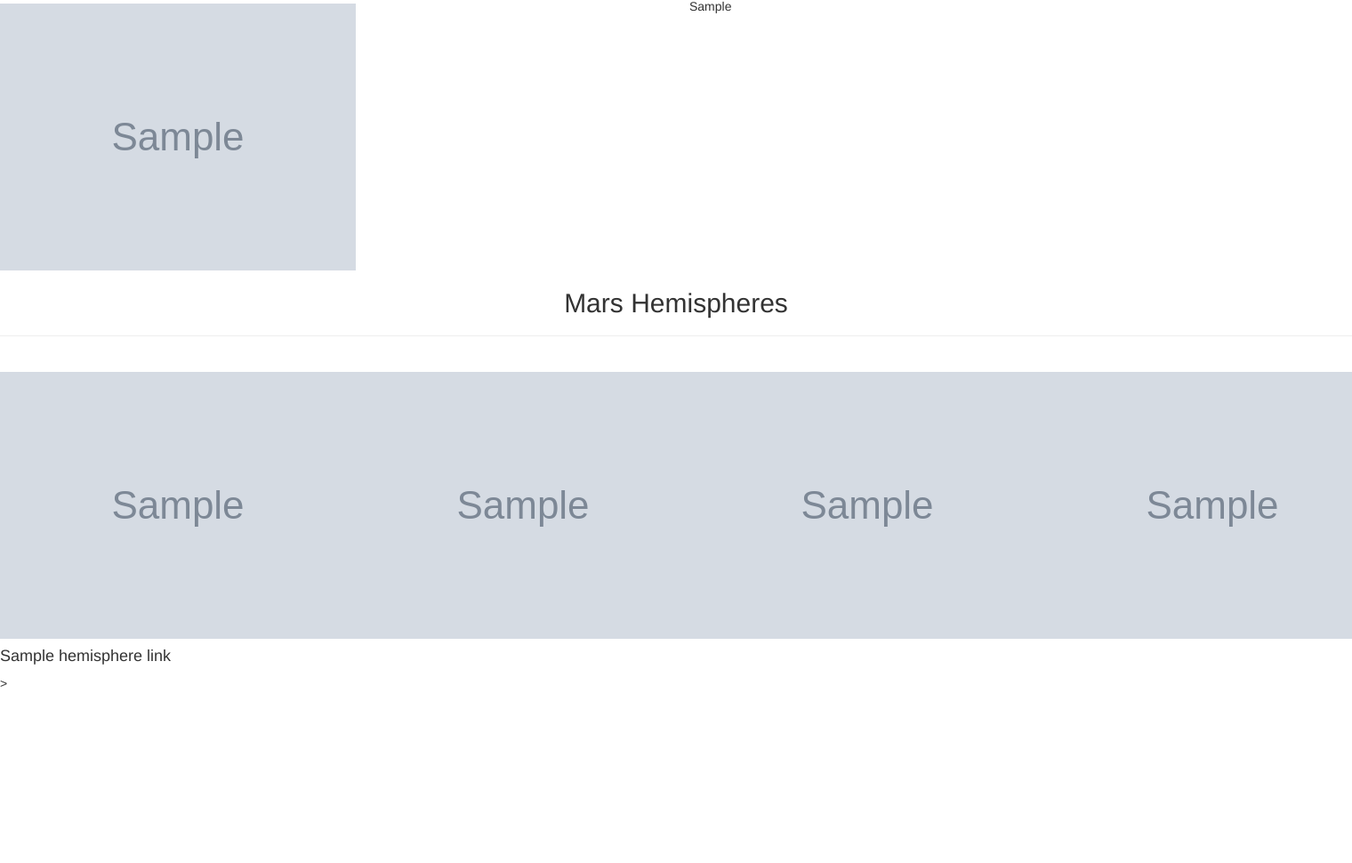
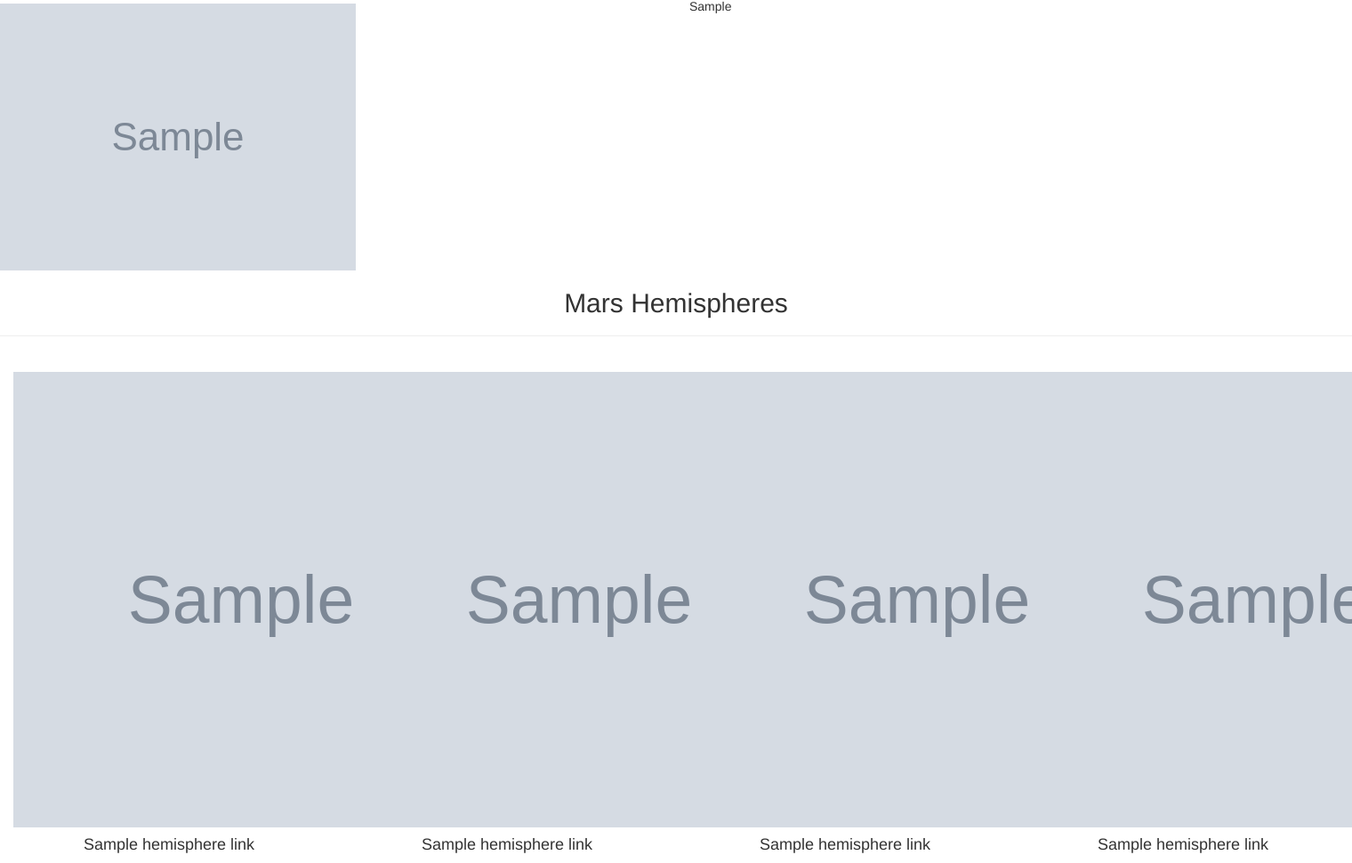
Before and after one commit to cieranmorris/Mission-to-Mars-Web-Scraping, a Flask app: page / in a window 1520 px wide; the page is wider, and only the part inside the window is pictured. Shown: the part 468-1438 px from the top of that part at 89% size. Before the commit the page ends 1240 px from the top of that part, so only its background shows below. Run offline with Flask 2, Linux system fonts and the light colour scheme; grey boxes marked "Sample" are stand-in pictures; a database or web service that is not in the repository returns one stand-in record (values such as "Sample title"); some libraries are stand-ins or nearby versions.

Commit message:
fixed width settings of images and titles

```diff
--- a/templates/index.html
+++ b/templates/index.html
@@ -46,7 +46,7 @@
 
         <!-- Mars Hemispheres Section -->
         <div class = "row">
-            <div class = "col-md-12 text-center">
+            <div class = "col-md-12 col-lg-12 mt-5 text-center">
                 <h2>Mars Hemispheres</h4>
                 <hr>
                 <br>
@@ -54,22 +54,25 @@
         </div>
 
 
-        <div class = "row">
-            <div class = "col-md-3">
-                <img class = "img-fluid" src = "{{mars.hemisphere_links[0].img_url}}" alt = "Hemisphere 1">
-                <h4>{{mars.hemisphere_links[0].title}}</h4>>
+        <div class = "row-pb-3">
+            <div class = "col-md-12 col-md-3 mt-5 text-center">
+                <img class = "img-fluid" width = "512 px" height = "512 px" src = "{{mars.hemisphere_links[0].img_url}}" alt = "Hemisphere 1">
+                <h4>{{mars.hemisphere_links[0].title}}</h4>
             </div>
 
-            <div class = "col-md-3">
-                <img class = "img-fluid" src = "{{mars.hemisphere_links[1].img_url}}" alt = "Hemisphere 2">
+            <div class = "col-md-3 text-center">
+                <img class = "img-fluid" width = "512 px" height = "512 px" src = "{{mars.hemisphere_links[1].img_url}}" alt = "Hemisphere 2">
+                <h4>{{mars.hemisphere_links[1].title}}</h4>
             </div>
 
-            <div class = "col-md-3">
-                <img class = "img-fluid" src = "{{mars.hemisphere_links[2].img_url}}" alt = "Hemisphere 3">
+            <div class = "col-md-3 text-center">
+                <img class = "img-fluid" width = "512 px" height = "512 px" src = "{{mars.hemisphere_links[2].img_url}}" alt = "Hemisphere 3">
+                <h4>{{mars.hemisphere_links[2].title}}</h4>
             </div>
 
-            <div class = "col-md-3">
-                <img class = "img-fluid" src = "{{mars.hemisphere_links[3].img_url}}" alt = "Hemisphere 4">
+            <div class = "col-md-3 text-center">
+                <img class = "img-fluid" width = "512 px" height = "512 px" src = "{{mars.hemisphere_links[3].img_url}}" alt = "Hemisphere 4">
+                <h4>{{mars.hemisphere_links[3].title}}</h4>
             </div>
         </div>
 
```
